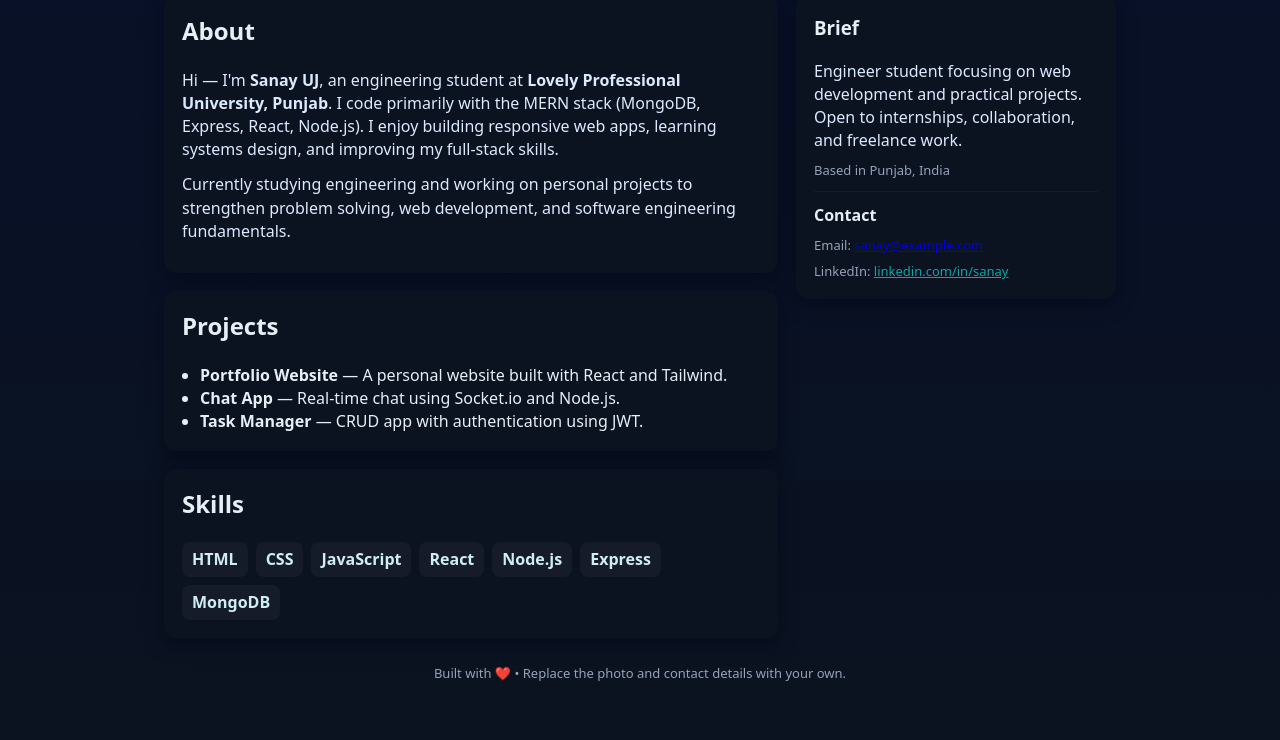
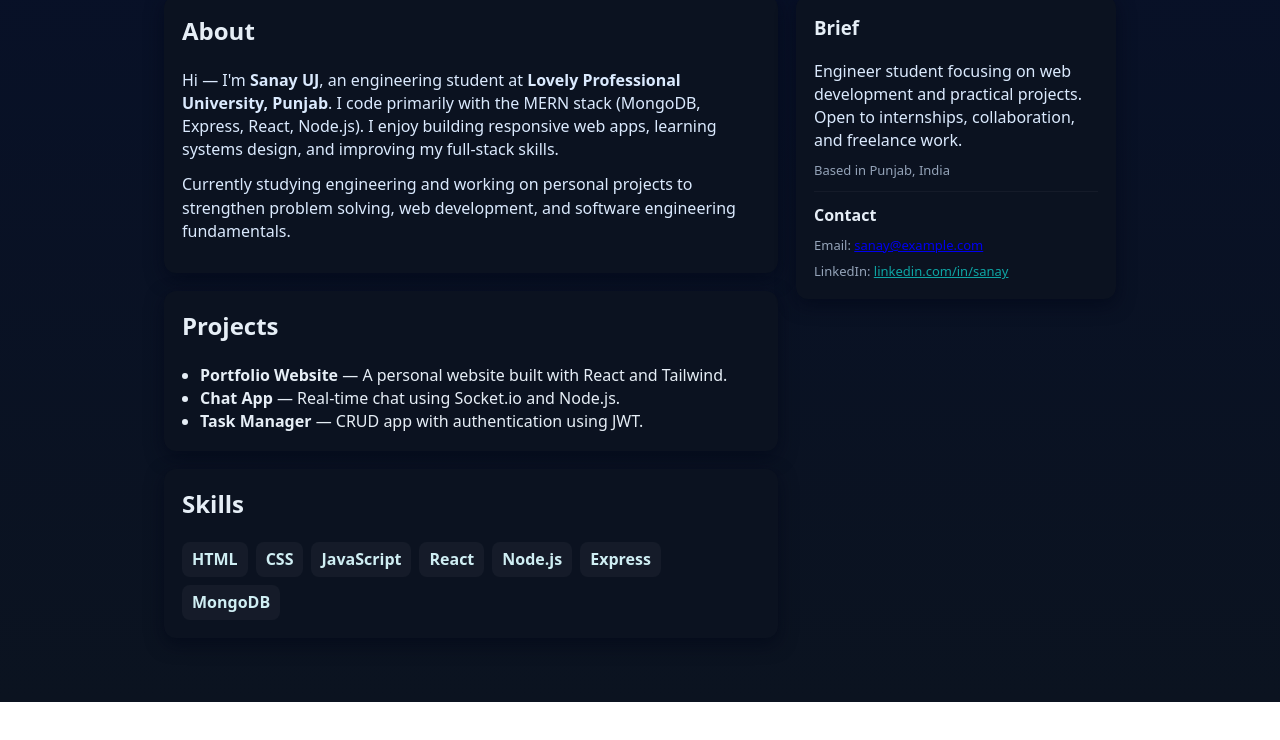
Before and after one commit to sanayuj/Task-1-DevOps, a plain HTML site: page index.html in a window 1280 px wide. Shown: the part 206-946 px from the top of the page. After the commit the page ends 908 px from the top, so only its background shows below. Drawn offline with Linux system fonts and the light colour scheme.

Commit message:
updated footer

```diff
--- a/index.html
+++ b/index.html
@@ -85,10 +85,6 @@
 
       </aside>
     </div>
-
-    <footer>
-      Built with ❤️ • Replace the photo and contact details with your own.
-    </footer>
   </div>
 </body>
 </html>
```
